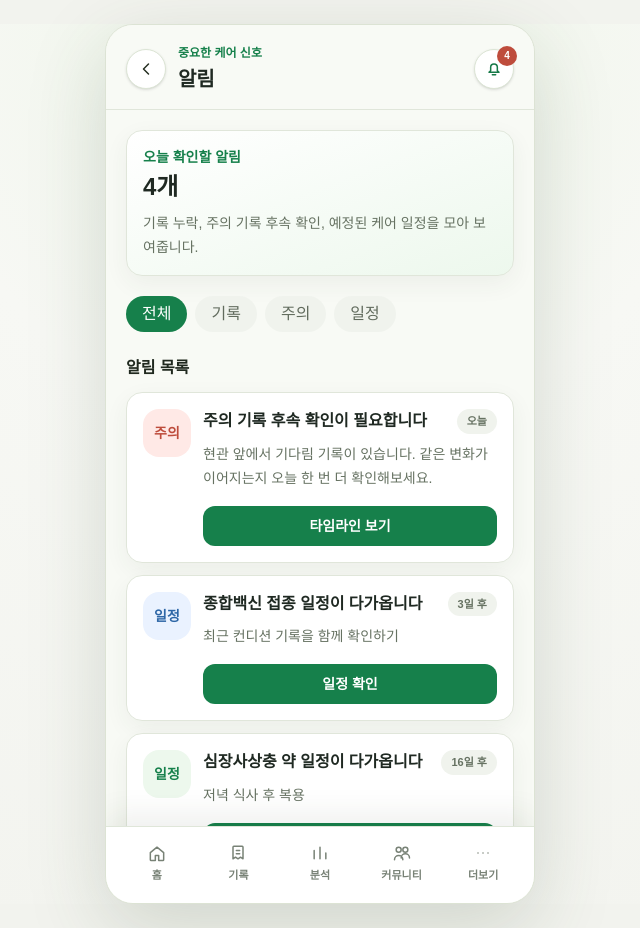
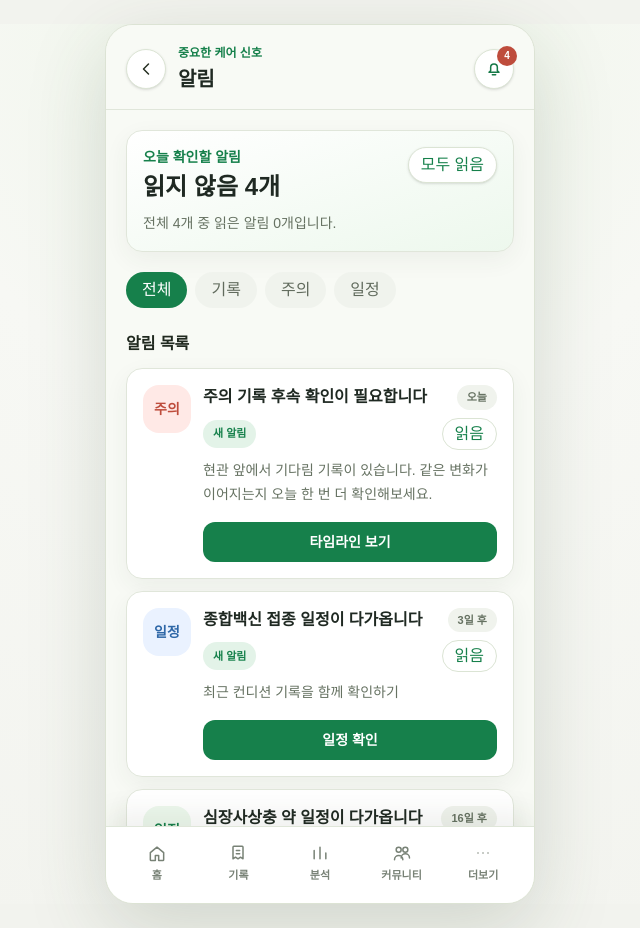
Before and after one commit to PU3-Lab/pet-log-v1.0, a Next.js app in the folder app/web/: page /notifications in a window 1280 px wide. Shown: the whole page, without its empty margins (320-960 px from the left). Built offline with nearby package versions, Linux system fonts and the light colour scheme.

Commit message:
feat: add notification read state

```diff
--- a/app/web/src/app/notifications/page.tsx
+++ b/app/web/src/app/notifications/page.tsx
@@ -5,7 +5,7 @@ import { useMemo, useState } from "react";
 import { AppShell } from "@/components/app-shell";
 import { usePetLog } from "@/components/pet-log-provider";
 import { Card, Pill, SectionHeader } from "@/components/ui";
-import { getCareNotifications } from "@/lib/notifications";
+import { getCareNotifications, getNotificationReadSummary, getNotificationsWithReadState } from "@/lib/notifications";
 import type { CareNotificationCategory, CareNotificationTone } from "@/lib/types";
 
 type NotificationFilter = "전체" | CareNotificationCategory;
@@ -20,12 +20,17 @@ const toneClasses: Record<CareNotificationTone, string> = {
 };
 
 export default function NotificationsPage() {
-  const { records, schedules, settings } = usePetLog();
+  const { markAllNotificationsRead, markNotificationRead, readNotificationIds, records, schedules, settings } = usePetLog();
   const [activeFilter, setActiveFilter] = useState<NotificationFilter>("전체");
-  const notifications = useMemo(
+  const baseNotifications = useMemo(
     () => getCareNotifications(records, schedules, undefined, settings.notificationPreferences),
     [records, schedules, settings.notificationPreferences],
   );
+  const notifications = useMemo(
+    () => getNotificationsWithReadState(baseNotifications, readNotificationIds),
+    [baseNotifications, readNotificationIds],
+  );
+  const readSummary = useMemo(() => getNotificationReadSummary(notifications), [notifications]);
   const filteredNotifications = useMemo(() => {
     if (activeFilter === "전체") {
       return notifications;
@@ -37,9 +42,24 @@ export default function NotificationsPage() {
     <AppShell subtitle="중요한 케어 신호" title="알림">
       <div className="space-y-5">
         <Card className="bg-gradient-to-br from-white to-[#edf8ed]">
-          <p className="text-sm font-bold text-[#16804b]">오늘 확인할 알림</p>
-          <h2 className="mt-1 text-2xl font-black text-[#1f2922]">{notifications.length}개</h2>
-          <p className="mt-2 text-sm leading-6 text-[#667262]">기록 누락, 주의 기록 후속 확인, 예정된 케어 일정을 모아 보여줍니다.</p>
+          <div className="flex items-start justify-between gap-3">
+            <div>
+              <p className="text-sm font-bold text-[#16804b]">오늘 확인할 알림</p>
+              <h2 className="mt-1 text-2xl font-black text-[#1f2922]">읽지 않음 {readSummary.unreadCount}개</h2>
+            </div>
+            {readSummary.hasUnread ? (
+              <button
+                className="h-9 shrink-0 rounded-full border border-[#dbe4d4] bg-white px-3 text-xs font-black text-[#16804b] shadow-sm"
+                onClick={() => markAllNotificationsRead(notifications.map((notification) => notification.id))}
+                type="button"
+              >
+                모두 읽음
+              </button>
+            ) : null}
+          </div>
+          <p className="mt-2 text-sm leading-6 text-[#667262]">
+            전체 {readSummary.totalCount}개 중 읽은 알림 {readSummary.readCount}개입니다.
+          </p>
         </Card>
 
         <div className="flex gap-2 overflow-x-auto pb-1">
@@ -54,9 +74,13 @@ export default function NotificationsPage() {
           <SectionHeader title="알림 목록" />
           <div className="space-y-3">
             {filteredNotifications.map((notification) => (
-              <Card key={notification.id}>
+              <Card className={notification.isRead ? "bg-white/70" : "border-[#b8dec4] bg-white"} key={notification.id}>
                 <div className="flex gap-3">
-                  <div className={`grid h-12 w-12 shrink-0 place-items-center rounded-2xl text-sm font-black ${toneClasses[notification.tone]}`}>
+                  <div
+                    className={`grid h-12 w-12 shrink-0 place-items-center rounded-2xl text-sm font-black ${
+                      notification.isRead ? "bg-[#f0f3ed] text-[#7d8879]" : toneClasses[notification.tone]
+                    }`}
+                  >
                     {notification.category}
                   </div>
                   <div className="min-w-0 flex-1">
@@ -66,10 +90,29 @@ export default function NotificationsPage() {
                         {notification.dueLabel}
                       </span>
                     </div>
+                    <div className="mt-2 flex items-center justify-between gap-3">
+                      <span
+                        className={`inline-flex h-7 items-center rounded-full px-2.5 text-[11px] font-black ${
+                          notification.isRead ? "bg-[#f0f3ed] text-[#7d8879]" : "bg-[#e3f3e8] text-[#16804b]"
+                        }`}
+                      >
+                        {notification.isRead ? "읽음" : "새 알림"}
+                      </span>
+                      {!notification.isRead ? (
+                        <button
+                          className="h-8 shrink-0 rounded-full border border-[#dbe4d4] px-3 text-xs font-bold text-[#16804b]"
+                          onClick={() => markNotificationRead(notification.id)}
+                          type="button"
+                        >
+                          읽음
+                        </button>
+                      ) : null}
+                    </div>
                     <p className="mt-2 text-sm leading-6 text-[#667262]">{notification.detail}</p>
                     <Link
                       className="mt-4 inline-flex h-10 w-full items-center justify-center rounded-xl bg-[#16804b] text-sm font-bold text-white"
                       href={notification.actionHref}
+                      onClick={() => markNotificationRead(notification.id)}
                     >
                       {notification.action}
                     </Link>
--- a/app/web/src/components/app-shell.tsx
+++ b/app/web/src/components/app-shell.tsx
@@ -5,7 +5,7 @@ import { usePathname } from "next/navigation";
 import type { ReactNode } from "react";
 import { usePetLog } from "./pet-log-provider";
 import { PetIcon } from "./pet-icons";
-import { getCareNotifications } from "@/lib/notifications";
+import { getCareNotifications, getUnreadNotificationCount } from "@/lib/notifications";
 
 const navItems = [
   { href: "/", label: "홈", icon: "home" },
@@ -25,8 +25,9 @@ type AppShellProps = {
 
 export function AppShell({ title, subtitle, action, bottomAction, children }: AppShellProps) {
   const pathname = usePathname();
-  const { records, schedules, settings } = usePetLog();
-  const notificationCount = getCareNotifications(records, schedules, undefined, settings.notificationPreferences).length;
+  const { readNotificationIds, records, schedules, settings } = usePetLog();
+  const notifications = getCareNotifications(records, schedules, undefined, settings.notificationPreferences);
+  const notificationCount = getUnreadNotificationCount(notifications, readNotificationIds);
   const showBackButton = pathname !== "/";
 
   return (
--- a/app/web/src/components/pet-log-provider.tsx
+++ b/app/web/src/components/pet-log-provider.tsx
@@ -30,6 +30,7 @@ type StoredPetLogState = {
   records: RecordEntry[];
   schedules?: CareSchedule[];
   settings?: AppSettings;
+  readNotificationIds?: string[];
 };
 
 type PetLogContextValue = {
@@ -37,12 +38,15 @@ type PetLogContextValue = {
   records: RecordEntry[];
   schedules: CareSchedule[];
   settings: AppSettings;
+  readNotificationIds: string[];
   addRecord: (input: NewRecordInput) => RecordEntry;
   updateRecord: (id: string, input: UpdateRecordInput) => void;
   deleteRecord: (id: string) => void;
   updateProfile: (input: PetProfile) => void;
   updateSettings: (input: AppSettings) => void;
   resetPetLogData: () => void;
+  markNotificationRead: (id: string) => void;
+  markAllNotificationsRead: (ids: string[]) => void;
   addSchedule: (input: NewScheduleInput) => CareSchedule;
   toggleScheduleDone: (id: string) => void;
   deleteSchedule: (id: string) => void;
@@ -157,7 +161,9 @@ function parseStoredState(value: string | null): StoredPetLogState | null {
       Array.isArray(parsed.records) &&
       parsed.records.every(isRecordEntry) &&
       (parsed.schedules === undefined || (Array.isArray(parsed.schedules) && parsed.schedules.every(isCareSchedule))) &&
-      (parsed.settings === undefined || isAppSettings(parsed.settings))
+      (parsed.settings === undefined || isAppSettings(parsed.settings)) &&
+      (parsed.readNotificationIds === undefined ||
+        (Array.isArray(parsed.readNotificationIds) && parsed.readNotificationIds.every((id) => typeof id === "string")))
     ) {
       return parsed as StoredPetLogState;
     }
@@ -173,6 +179,7 @@ export function PetLogProvider({ children }: { children: ReactNode }) {
   const [records, setRecords] = useState<RecordEntry[]>(initialRecords);
   const [schedules, setSchedules] = useState<CareSchedule[]>(initialSchedules);
   const [settings, setSettings] = useState<AppSettings>(defaultAppSettings);
+  const [readNotificationIds, setReadNotificationIds] = useState<string[]>([]);
   const [isStorageReady, setIsStorageReady] = useState(false);
 
   useEffect(() => {
@@ -189,6 +196,7 @@ export function PetLogProvider({ children }: { children: ReactNode }) {
         setRecords(storedState.records);
         setSchedules(storedState.schedules ?? initialSchedules);
         setSettings(storedState.settings ?? defaultAppSettings);
+        setReadNotificationIds(storedState.readNotificationIds ?? []);
       }
       setIsStorageReady(true);
     }, 0);
@@ -207,6 +215,7 @@ export function PetLogProvider({ children }: { children: ReactNode }) {
       records,
       schedules,
       settings,
+      readNotificationIds,
     };
 
     try {
@@ -214,7 +223,7 @@ export function PetLogProvider({ children }: { children: ReactNode }) {
     } catch {
       // 저장소 사용이 막힌 환경에서는 현재 세션 상태만 유지합니다.
     }
-  }, [isStorageReady, profile, records, schedules, settings]);
+  }, [isStorageReady, profile, records, schedules, settings, readNotificationIds]);
 
   const addRecord = useCallback((input: NewRecordInput) => {
     const now = new Date();
@@ -278,6 +287,15 @@ export function PetLogProvider({ children }: { children: ReactNode }) {
     setRecords(initialRecords);
     setSchedules(initialSchedules);
     setSettings(defaultAppSettings);
+    setReadNotificationIds([]);
+  }, []);
+
+  const markNotificationRead = useCallback((id: string) => {
+    setReadNotificationIds((current) => (current.includes(id) ? current : [...current, id]));
+  }, []);
+
+  const markAllNotificationsRead = useCallback((ids: string[]) => {
+    setReadNotificationIds((current) => Array.from(new Set([...current, ...ids])));
   }, []);
 
   const addSchedule = useCallback((input: NewScheduleInput) => {
@@ -312,12 +330,15 @@ export function PetLogProvider({ children }: { children: ReactNode }) {
       records,
       schedules,
       settings,
+      readNotificationIds,
       addRecord,
       updateRecord,
       deleteRecord,
       updateProfile,
       updateSettings,
       resetPetLogData,
+      markNotificationRead,
+      markAllNotificationsRead,
       addSchedule,
       toggleScheduleDone,
       deleteSchedule,
@@ -327,12 +348,15 @@ export function PetLogProvider({ children }: { children: ReactNode }) {
       records,
       schedules,
       settings,
+      readNotificationIds,
       addRecord,
       updateRecord,
       deleteRecord,
       updateProfile,
       updateSettings,
       resetPetLogData,
+      markNotificationRead,
+      markAllNotificationsRead,
       addSchedule,
       toggleScheduleDone,
       deleteSchedule,
--- a/app/web/src/lib/notifications.ts
+++ b/app/web/src/lib/notifications.ts
@@ -3,6 +3,17 @@ import { defaultNotificationPreferences } from "./settings";
 import type { CareNotification, CareSchedule, NotificationPreferences, RecordEntry } from "./types";
 
 const recentRecordLimit = 7;
+
+export type CareNotificationWithReadState = CareNotification & {
+  isRead: boolean;
+};
+
+export type NotificationReadSummary = {
+  totalCount: number;
+  readCount: number;
+  unreadCount: number;
+  hasUnread: boolean;
+};
 
 function formatToday(date = new Date()) {
   const year = date.getFullYear();
@@ -91,3 +102,31 @@ export function getCareNotifications(
 
   return notifications;
 }
+
+export function getNotificationsWithReadState(
+  notifications: CareNotification[],
+  readNotificationIds: string[],
+): CareNotificationWithReadState[] {
+  const readIds = new Set(readNotificationIds);
+  return notifications.map((notification) => ({
+    ...notification,
+    isRead: readIds.has(notification.id),
+  }));
+}
+
+export function getNotificationReadSummary(notifications: CareNotificationWithReadState[]): NotificationReadSummary {
+  const readCount = notifications.filter((notification) => notification.isRead).length;
+  const totalCount = notifications.length;
+  const unreadCount = totalCount - readCount;
+
+  return {
+    totalCount,
+    readCount,
+    unreadCount,
+    hasUnread: unreadCount > 0,
+  };
+}
+
+export function getUnreadNotificationCount(notifications: CareNotification[], readNotificationIds: string[]) {
+  return getNotificationReadSummary(getNotificationsWithReadState(notifications, readNotificationIds)).unreadCount;
+}
```
Also changed, not shown: 1 other file (tests, documents, lock files or other folders).
